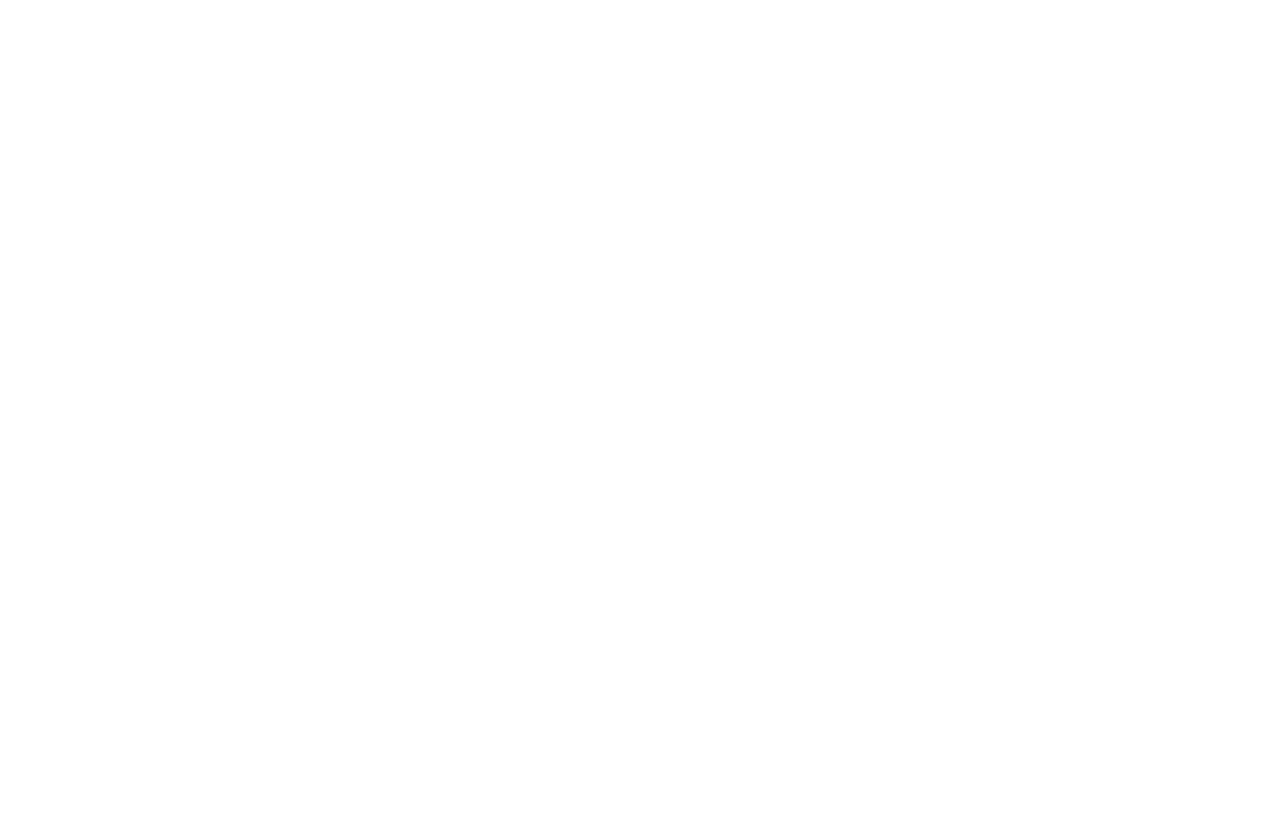
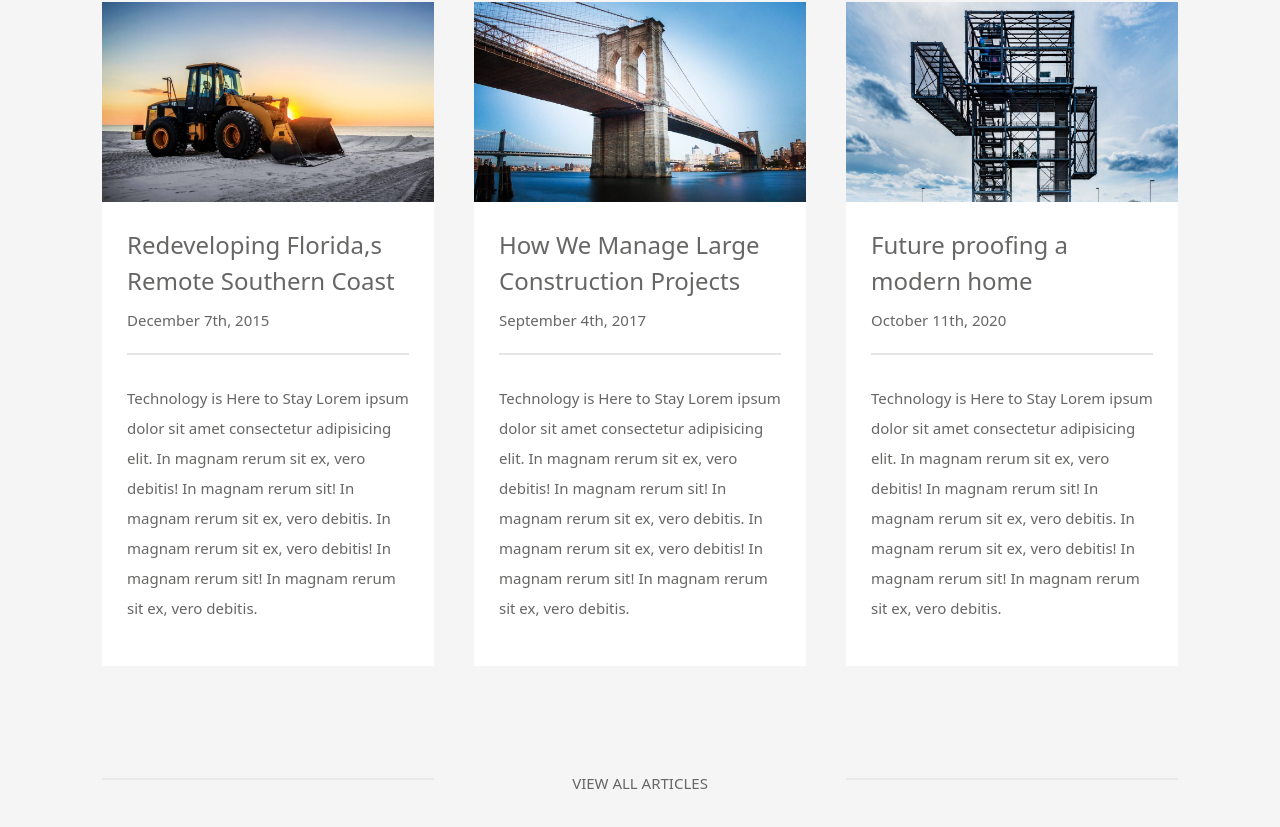
Before and after one commit to francescolucco/proj-html-vuejs, a Vue app: page / in a window 1280 px wide. Shown: the part 5694-6521 px from the top of the page. Before the commit the page ends 5371 px from the top, so only its background shows below. Built offline with nearby package versions, Linux system fonts and the light colour scheme.

Commit message:
section latest News

```diff
--- /dev/null
+++ b/src/assets/data/latest-news.js
@@ -0,0 +1,27 @@
+export default [
+   {
+      title: "Redeveloping Florida,s Remote Southern Coast",
+      date: "December 7th, 2015",
+      text: "Technology is Here to Stay Lorem ipsum dolor sit amet consectetur adipisicing elit.  In magnam rerum sit ex, vero debitis! In magnam rerum sit! In magnam rerum sit ex, vero debitis. In magnam rerum sit ex, vero debitis! In magnam rerum sit! In magnam rerum sit ex, vero debitis.",
+      place: "Architecture, Buildings, Construction, News",
+      active: true,
+      image: "blog-post-134132600-1200x723.jpg"
+   },
+   {
+      title: "How We Manage Large Construction Projects",
+      date: "September 4th, 2017",
+      text: "Technology is Here to Stay Lorem ipsum dolor sit amet consectetur adipisicing elit.  In magnam rerum sit ex, vero debitis! In magnam rerum sit! In magnam rerum sit ex, vero debitis. In magnam rerum sit ex, vero debitis! In magnam rerum sit! In magnam rerum sit ex, vero debitis.",
+      place: "Architecture, Buildings, Construction, News",
+      active: true,
+      image: "blog-post-92486644-1200x723.jpg"
+   },
+   {
+      title: "Future proofing a modern home",
+      date: "October 11th, 2020",
+      text: "Technology is Here to Stay Lorem ipsum dolor sit amet consectetur adipisicing elit.  In magnam rerum sit ex, vero debitis! In magnam rerum sit! In magnam rerum sit ex, vero debitis. In magnam rerum sit ex, vero debitis! In magnam rerum sit! In magnam rerum sit ex, vero debitis.",
+      place: "Architecture, Buildings, Construction, News",
+      active: true,
+      image: "blog-post-332773904-1200x723.jpg"
+   },
+
+]
--- a/src/components/CardConstruction.vue
+++ b/src/components/CardConstruction.vue
@@ -20,7 +20,9 @@
       >
         <div class="title">{{ card.title }}</div>
         <p class="subtitle">{{ card.text }}</p>
-        <button class="yellow custom">GET A QUOTE</button>
+        <button
+        @mouseover="mouseOut(index)"
+        class="yellow custom">GET A QUOTE</button>
       </div>
     </div>
   </div>
--- a/src/components/JumboOwnersSay.vue
+++ b/src/components/JumboOwnersSay.vue
@@ -126,10 +126,12 @@
         width: 10px;
         border-radius: 50%;
         background-color: white;
+        cursor: pointer;
       }
       .point.empty {
         background-color: transparent;
         border: 1px solid white;
+        cursor: pointer;
       }
     }
   }
--- /dev/null
+++ b/src/components/LatestNews.vue
@@ -0,0 +1,165 @@
+<template>
+  <div class="container">
+    <div class="d-flex justify-content-center align-items-center">
+      <div
+        v-for="(card, index) in Cards"
+        :key="index"
+        class="box-recent-work"
+        @mouseover="mouseOver(index)"
+        @mouseout="mouseOut(index)"
+      >
+        <div class="front-card">
+          <div class="box-cont">
+            <img
+              :src="require(`../assets/img/${card.image}`)"
+              alt=""
+              v-if="card.active"
+            />
+            <div
+              v-else
+              class="d-flex flex-column justify-content-center align-items-center text-recent-work"
+            >
+              <div
+                class="box-icons d-flex justify-content-center align-items-center"
+              >
+                <div
+                  class="box-font d-flex justify-content-center align-items-center"
+                >
+                  <i class="fa-solid fa-link"></i>
+                </div>
+                <div
+                  class="box-font d-flex justify-content-center align-items-center"
+                >
+                  <i class="fa-light fa-magnifying-glass-plus"></i>
+                </div>
+              </div>
+              <div class="title-recent">{{ card.title }}</div>
+              <p class="subtitle-recent">{{ card.place }}</p>
+            </div>
+          </div>
+          <div class="box-text-latest-news">
+            <div class="title-latest-news">{{ card.title }}</div>
+            <div class="date-latest-news">{{ card.date }}</div>
+            <div class="line-latest-news"></div>
+            <div class="date-latest-news">{{ card.text }}</div>
+          </div>
+        </div>
+      </div>
+    </div>
+    <div class="all-projects d-flex justify-content-center align-items-center">
+      <div class="line"></div>
+      <p>view all articles</p>
+      <div class="line"></div>
+    </div>
+  </div>
+</template>
+
+<script>
+import Cards from "../assets/data/latest-news.js";
+export default {
+  name: "LatestNews",
+  data() {
+    return {
+      Cards,
+    };
+  },
+  methods: {
+    mouseOver(index) {
+      this.Cards[index].active = false;
+    },
+    mouseOut(index) {
+      this.Cards[index].active = true;
+    },
+  },
+};
+</script>
+
+<style lang="scss">
+@import "../assets/styles/vars.scss";
+@import "../assets/styles/utilities.scss";
+
+.box-recent-work {
+  height: auto;
+  width: 400px;
+  background-color: $second-color;
+  margin: 20px 20px 70px 20px;
+  padding: 0;
+  .front-card {
+    width: 100%;
+    height: 100%;
+    background-color: white;
+    .box-cont {
+      background-color: $second-color;
+      height: 200.02px;
+    }
+    img {
+      width: 100%;
+    }
+    .box-text-latest-news {
+      padding: 25px;
+      .title-latest-news {
+        font-size: 24px;
+        padding-bottom: 6px;
+      }
+      .date-latest-news {
+        font-size: 12px;
+        padding-bottom: 18px;
+      }
+      .line-latest-news {
+        display: block;
+        width: 100%;
+        height: 2px;
+        background-color: lighten($primary-color, 50%);
+        margin-bottom: 28px;
+      }
+      .date-latest-news {
+        font-size: 15px;
+        line-height: 30px;
+        padding-bottom: 18px;
+      }
+    }
+  }
+  .text-recent-work {
+    width: 100%;
+    height: 100%;
+    padding: 30px;
+    text-align: center;
+    .box-font {
+      width: 40px;
+      height: 40px;
+      background-color: white;
+      margin: 15px 5px;
+      border-radius: 50%;
+      i {
+        color: $second-color;
+        font-size: 16px;
+      }
+    }
+    .title-recent {
+      color: white;
+      font-size: 18px;
+    }
+    .subtitle-recent {
+      color: white;
+      font-size: 13px;
+    }
+  }
+}
+.all-projects {
+  .line {
+    width: 400px;
+    height: 2px;
+    background-color: lighten($titlecolor, 50%);
+    display: block;
+    margin: 20px 20px 50px 20px;
+  }
+  p {
+    width: 400px;
+    text-transform: uppercase;
+    font-size: 15px;
+    text-align: center;
+    padding-top: 10px;
+    margin: 20px 20px 50px 20px;
+  }
+}
+</style>
--- a/src/components/Main.vue
+++ b/src/components/Main.vue
@@ -8,8 +8,10 @@
     <ResentWork />
     <div class="back-grey">
       <TitleSection :voiceTitle="this.VoiceTitle[2]" />
-    <OurCoreValues />
-    <JumboOwnersSay />
+      <OurCoreValues />
+      <JumboOwnersSay />
+      <TitleSection :voiceTitle="this.VoiceTitle[4]" />
+      <LatestNews />
     </div>
   </main>
 </template>
@@ -20,6 +22,7 @@
 import JumboOwnersSay from "./JumboOwnersSay.vue";
 import JumboConstruction from "./JumboConstruction";
 import ResentWork from "./ResentWork";
+import LatestNews from "./LatestNews";
 import OptionConstruction from "./OptionConstruction.vue";
 import TitleSection from "./TitleSection.vue";
 import VoiceTitle from "../assets/data/title-section.js";
@@ -34,6 +37,7 @@
     ResentWork,
     OurCoreValues,
     JumboOwnersSay,
+    LatestNews,
   },
   // props: {
   //   filmsList: Array,
@@ -69,7 +73,7 @@
 <style lang="scss">
 main {
   height: 100vh;
-  .back-grey{
+  .back-grey {
     background-color: #f5f5f5;
   }
 }
```
